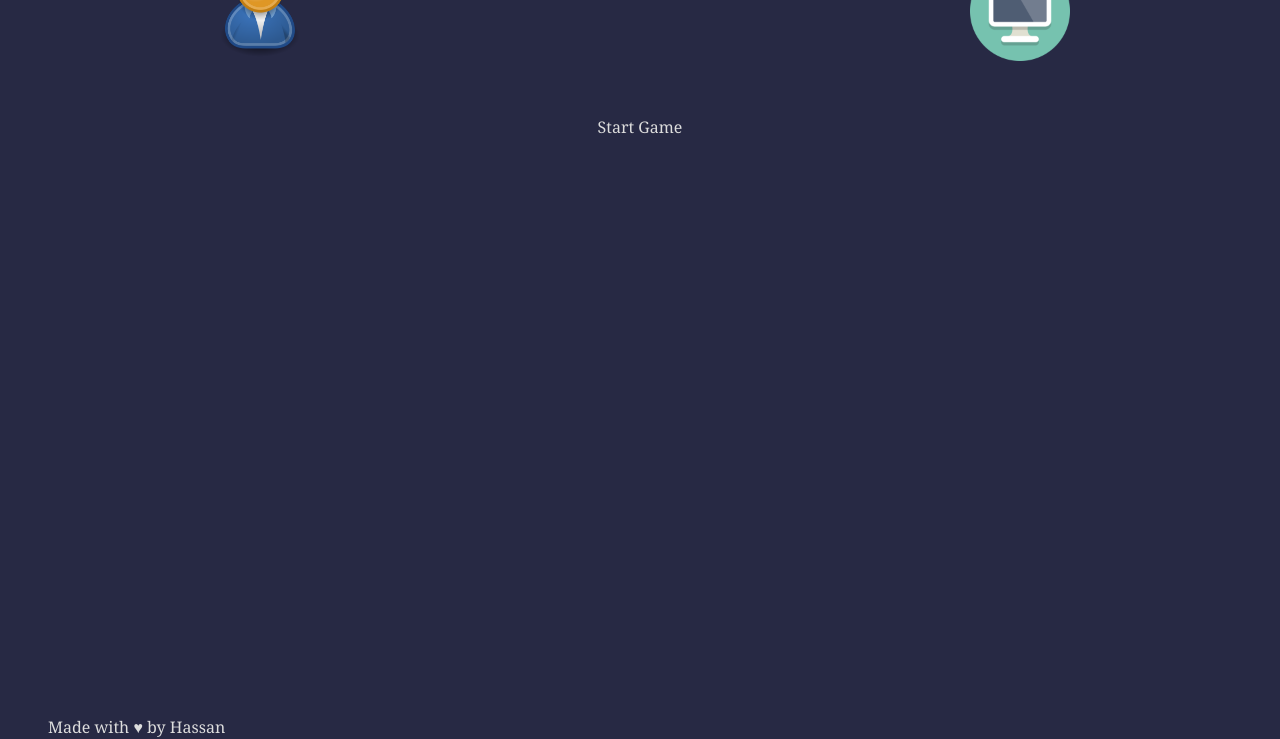
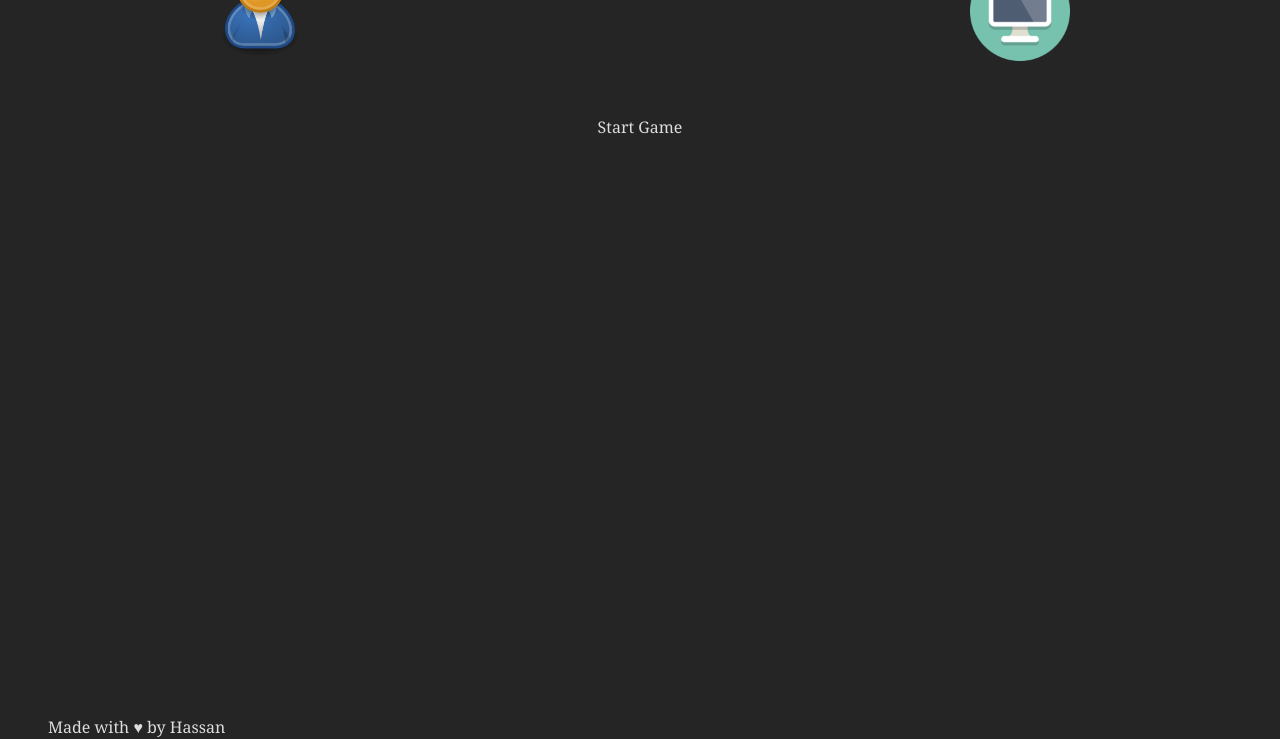
Before and after one commit to Hassanalihazaraa/Rock-paper-scissors, a plain HTML site: page index.html in a window 1280 px wide. Shown: the part 189-928 px from the top of the page. Drawn offline with nearby package versions, Linux system fonts and the light colour scheme.

Commit message:
change background color

```diff
--- a/index.scss
+++ b/index.scss
@@ -10,7 +10,7 @@ html {
 }
 
 body {
-  background-color: #272944;
+  background: #262525;
   min-height: 100vh;
   overflow-x: hidden;
 }
```
Also changed, not shown: index.css, 1 other file.
